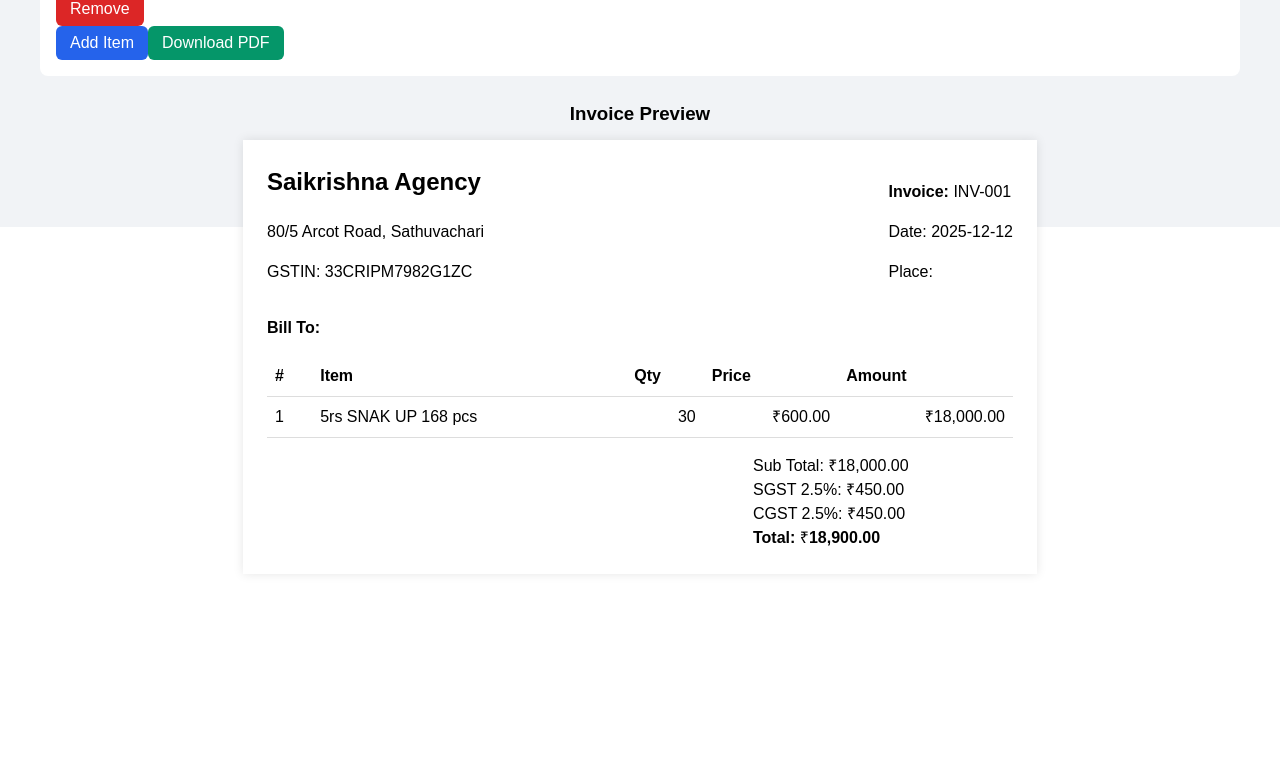
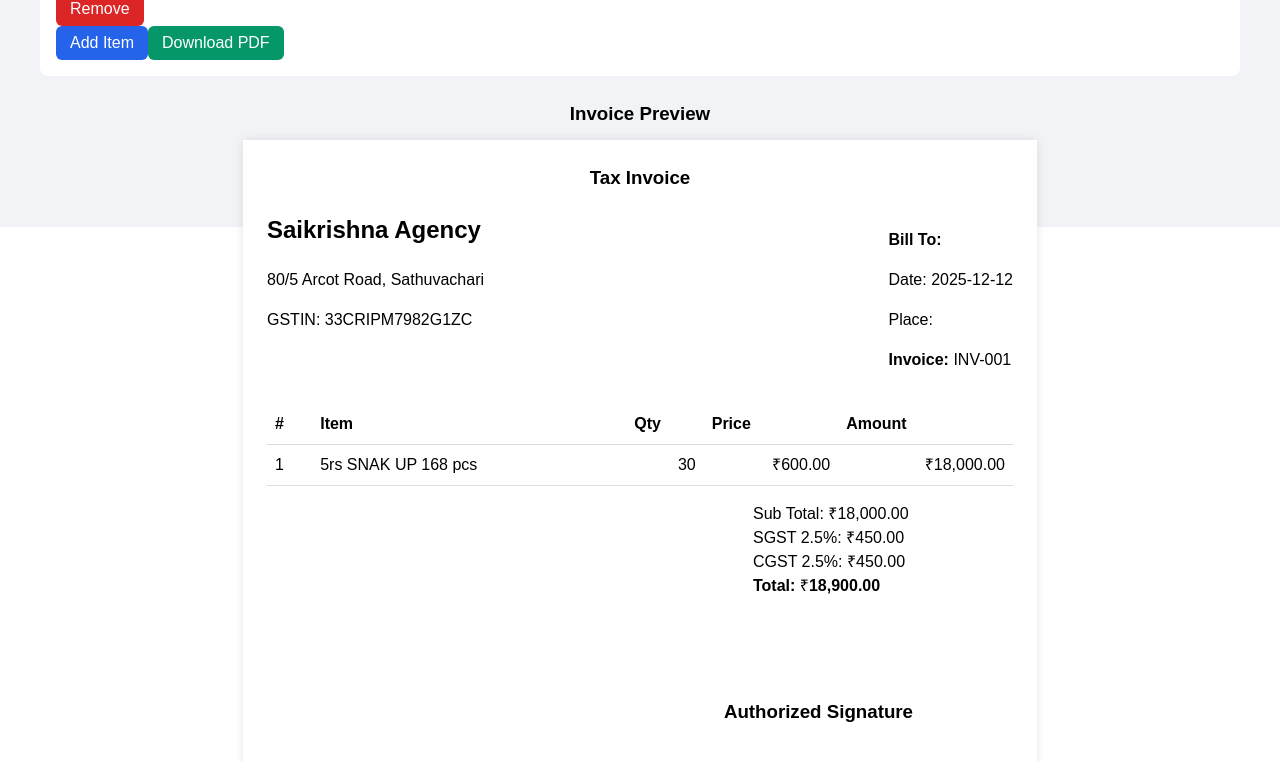
Before and after one commit to SNSAIKRISHNA/SaiKrishna-Agency, a React (Vite) app: page / in a window 1280 px wide. Shown: the part 573-1334 px from the top of the page. Before the commit the page ends 1163 px from the top, so only its background shows below. Built offline with nearby package versions, Linux system fonts and the light colour scheme.

Commit message:
commit -3

```diff
--- a/src/App.css
+++ b/src/App.css
@@ -141,3 +141,18 @@ input {
 .invoice-footer {
   margin-top: 40px;
 }
+
+.bill-to{
+  margin-top: 8px;
+}
+
+.invoice-signature {
+  text-align: right;
+  margin-right: 100px;
+  margin-top: 100px;
+}
+
+.invoice-tittle {
+  text-align: center;
+  margin-bottom: 20px;
+}
--- a/src/Components/Invoice.jsx
+++ b/src/Components/Invoice.jsx
@@ -4,25 +4,35 @@ const Invoice = forwardRef(
   ({ agency, details, items, subtotal, tax, total, fmt }, ref) => {
     return (
       <div ref={ref} className="invoice">
+        <div className="invoice-tittle"><h3>Tax Invoice</h3></div>
         <div className="invoice-header">
           <div>
             <h2>{agency.name}</h2>
             <p>{agency.address}</p>
             <p>GSTIN: {agency.gst}</p>
           </div>
-          <div>
-            <p><strong>Invoice:</strong> {details.invoiceNo}</p>
+
+          <div className="bill-To">
+            <p>
+              <strong>Bill To:</strong> {details.to}
+            </p>
+
             <p>Date: {details.date}</p>
             <p>Place: {details.place}</p>
+            <p>
+              <strong>Invoice:</strong> {details.invoiceNo}
+            </p>
           </div>
         </div>
-
-        <p><strong>Bill To:</strong> {details.to}</p>
 
         <table className="invoice-table">
           <thead>
             <tr>
-              <th>#</th><th>Item</th><th>Qty</th><th>Price</th><th>Amount</th>
+              <th>#</th>
+              <th>Item</th>
+              <th>Qty</th>
+              <th>Price</th>
+              <th>Amount</th>
             </tr>
           </thead>
           <tbody>
@@ -44,6 +54,9 @@ const Invoice = forwardRef(
           <div>CGST 2.5%: {fmt(tax(0.025))}</div>
           <strong>Total: {fmt(total())}</strong>
         </div>
+        <div className="invoice-signature">
+          <h3> Authorized Signature</h3>
+        </div>
       </div>
     );
   }
```
